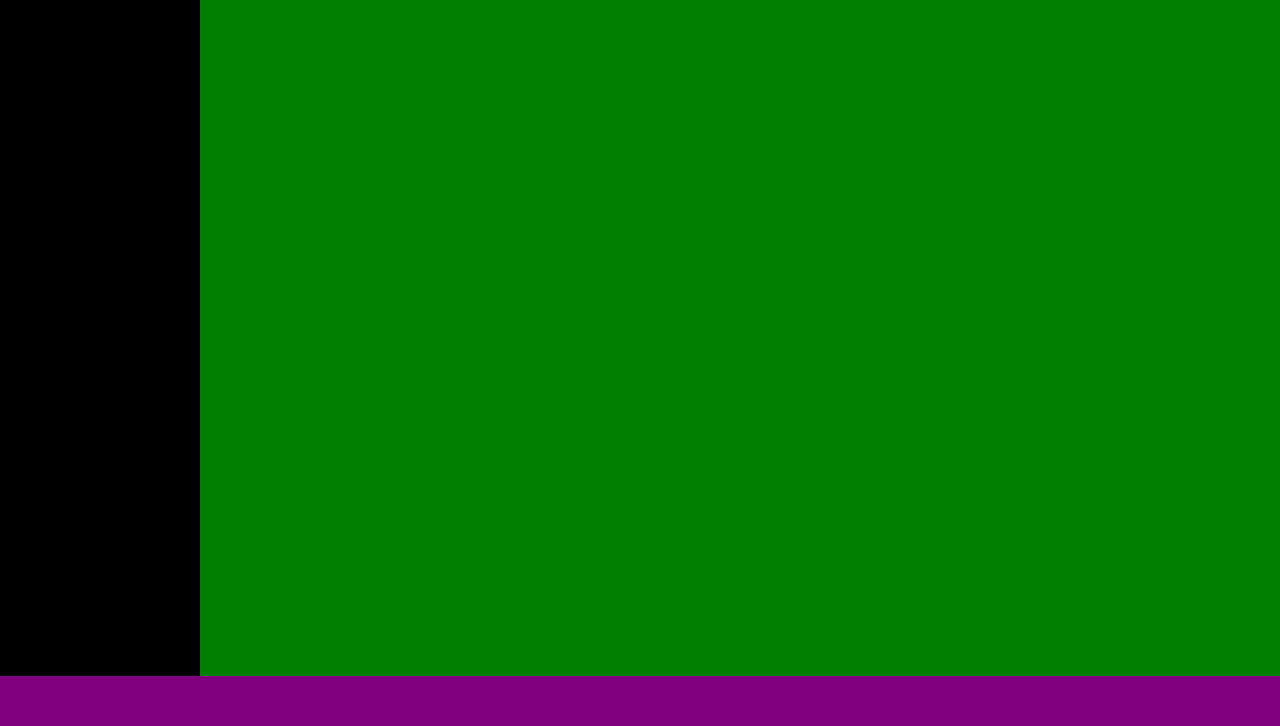
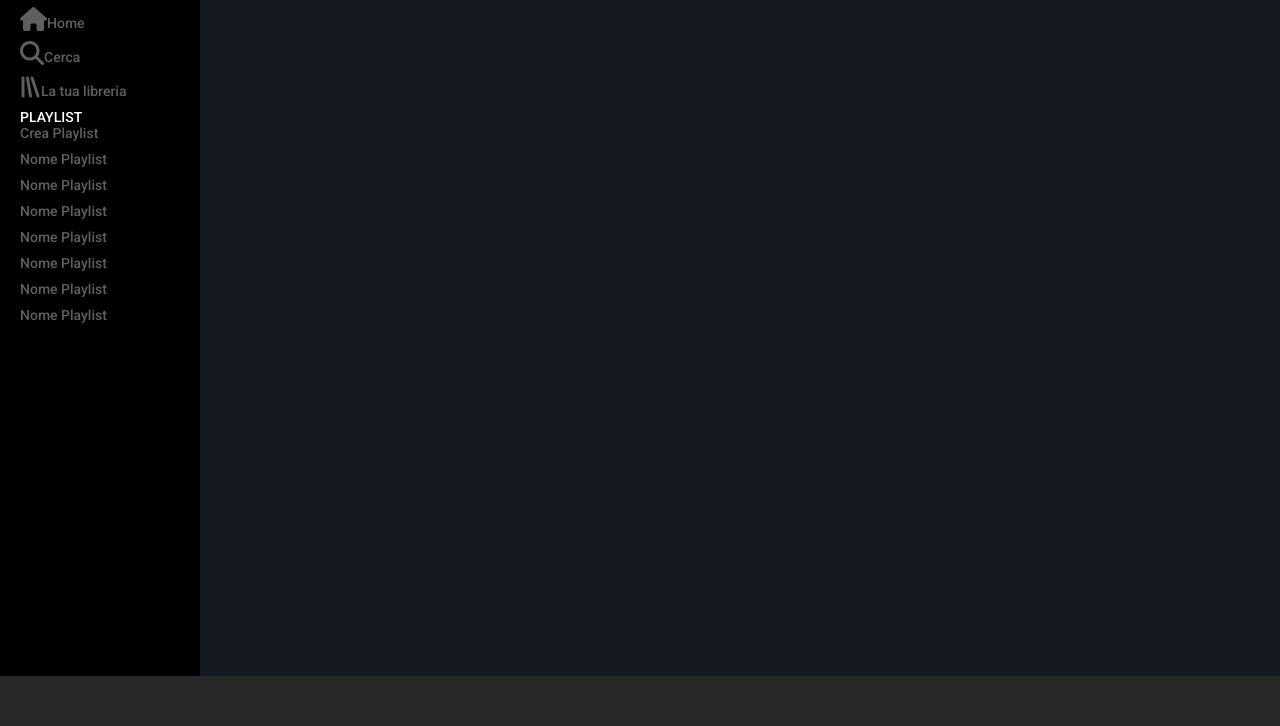
Before and after one commit to ilario-moreni/html-css-spotifyweb, a plain HTML site: page index.html in a window 1280 px wide. Shown: the part 74-800 px from the top of the page. Drawn offline with Linux system fonts and the light colour scheme.

Commit message:
first-styling nav

```diff
--- a/css/style.css
+++ b/css/style.css
@@ -2,35 +2,89 @@
     margin:0;
     padding:0;
     box-sizing: border-box;
+    font-family: 'Roboto', sans-serif;
+    font-weight: 500;
+    font-size: 14px;
 }
 
-nav{
-    background-color: black;
-    width: 200px;
-}
+/* commons */
 
-.main-row{
+#main-row{
     display: flex;
     width: 100%;
 }
 
-.top-bar{
-    background-color: blue;
-    min-height: 50px;
-}
-
-main{
-    background-color: green;
-    height: calc(100vh - 100px);
-}
-
-.main-col{
+#main-col{
     display: flex;
     flex-direction: column;
     width: calc(100% - 200px);
 }
 
+a{
+    color:inherit;
+    text-decoration: none;
+}
+
+ul{
+    list-style-type: none;
+}
+
+h2, h3, h4{
+    color:white;
+}
+
+/* nav (left-side-bar) */
+
+nav{
+    background-color: black;
+    width: 200px;
+    display: flex;
+    flex-direction: column;
+    color:#5F5F5F;
+    padding:20px;
+}
+
+.logo-container{
+    width: 80%;
+    padding-bottom: 20px;
+}
+
+.nav-icons{
+    font-size: 24px;
+}
+
+.top-nav-li, .playlist-li{
+    margin-bottom: 10px;
+}
+
+
+
+
+
+/* div .top-bar */
+
+.top-bar{
+    background-color: #080B12;
+    min-height: 50px;
+}
+
+
+
+/* main */
+
+main{
+    background-color: #141922;
+    height: calc(100vh - 100px);
+}
+
+
+
+
+/* footer */
+
 footer{
-    background-color: purple;
+    background-color: #282828;
     height: 50px;
+    display: flex;
+    justify-content: space-between;
 }
--- a/index.html
+++ b/index.html
@@ -4,17 +4,45 @@
         <meta charset="UTF-8">
         <meta http-equiv="X-UA-Compatible" content="IE=edge">
         <meta name="viewport" content="width=device-width, initial-scale=1.0">
+        <link rel="stylesheet" href="https://cdnjs.cloudflare.com/ajax/libs/font-awesome/6.2.0/css/all.min.css" integrity="sha512-xh6O/CkQoPOWDdYTDqeRdPCVd1SpvCA9XXcUnZS2FmJNp1coAFzvtCN9BmamE+4aHK8yyUHUSCcJHgXloTyT2A==" crossorigin="anonymous" referrerpolicy="no-referrer" />
+        <link href="https://fonts.googleapis.com/css2?family=Roboto:wght@300;400;500;700;900&display=swap" rel="stylesheet">
         <link rel="stylesheet" href="./css/style.css">
         <title>Document</title>
     </head>
     <body>
-        <div class="main-row">
-            <nav></nav>
-            <div class="main-col">
+        <div id="main-row">
+            <nav>
+                <div class="logo-container">
+                    <img src="./img/logo.svg" alt="spotify logo">
+                </div>
+                <div class="top-nav-container">
+                    <ul class="top-nav-ul">
+                        <li class="top-nav-li"><a href=""><i class="fa-solid fa-house nav-icons"></i><span class="mobile-display-none">Home</span></a></li>
+                        <li class="top-nav-li"><a href=""><i class="fa-solid fa-magnifying-glass nav-icons"></i><span class="mobile-display-none">Cerca</span></a></li>
+                        <li class="top-nav-li"><a href=""><i class="fa-solid fa-lines-leaning nav-icons" style="transform: scale(-1, 1);"></i><span class="mobile-display-none">La tua libreria</span></a></li>
+                    </ul>
+                </div>
+                <div class="nav-playlist-container">
+                    <h4>PLAYLIST</h4>
+                    <ul class="playlist-ul">
+                        <li class="playlist-li">Crea Playlist</li>
+                        <li class="playlist-li">Nome Playlist</li>
+                        <li class="playlist-li">Nome Playlist</li>
+                        <li class="playlist-li">Nome Playlist</li>
+                        <li class="playlist-li">Nome Playlist</li>
+                        <li class="playlist-li">Nome Playlist</li>
+                        <li class="playlist-li">Nome Playlist</li>
+                        <li class="playlist-li">Nome Playlist</li>
+                    </ul>
+                </div>
+            </nav>
+            <div id="main-col">
                 <div class="top-bar"></div>
                 <main></main>
             </div>
         </div>
-        <footer></footer>
+        <footer>
+
+        </footer>
     </body>
 </html>
```
